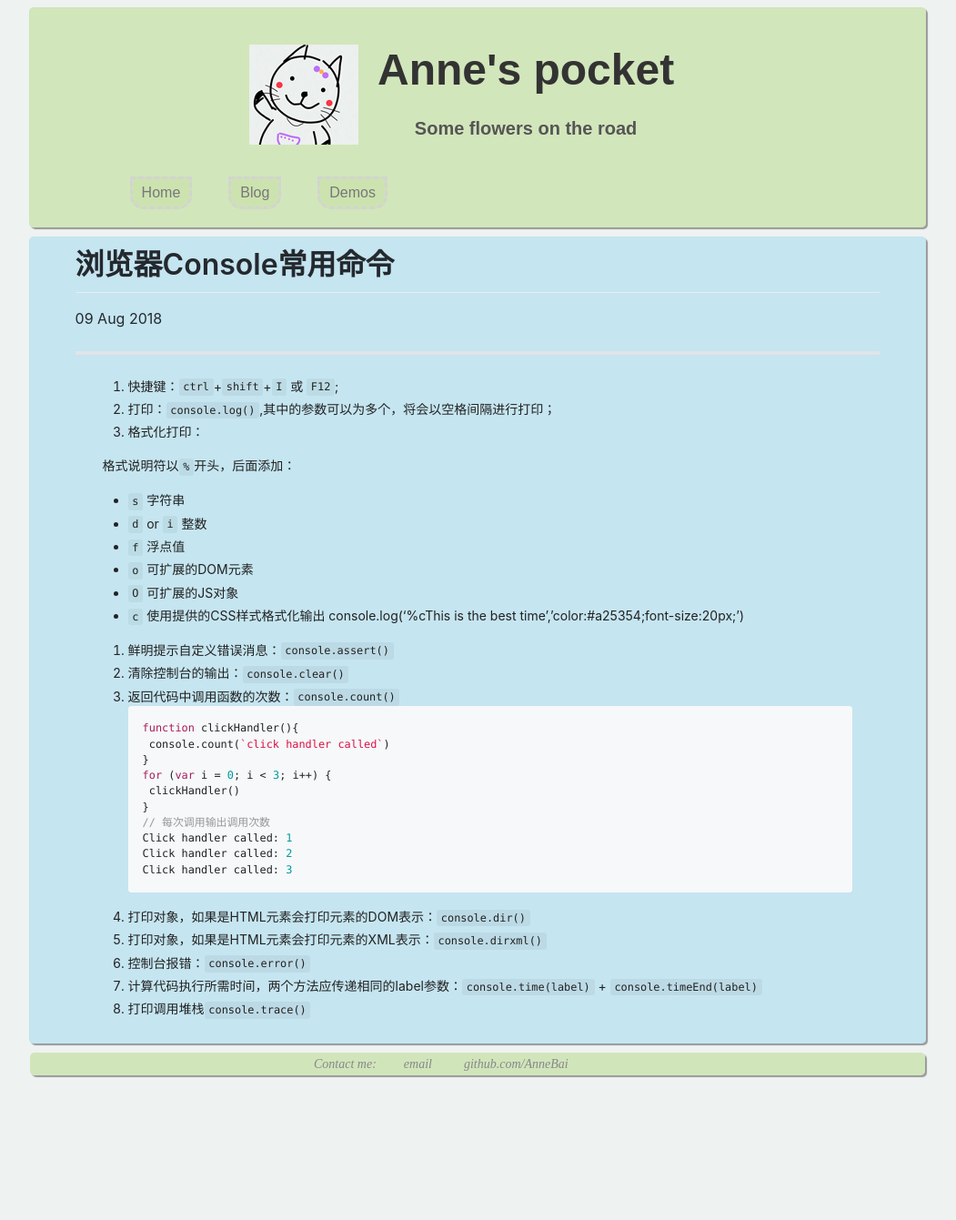
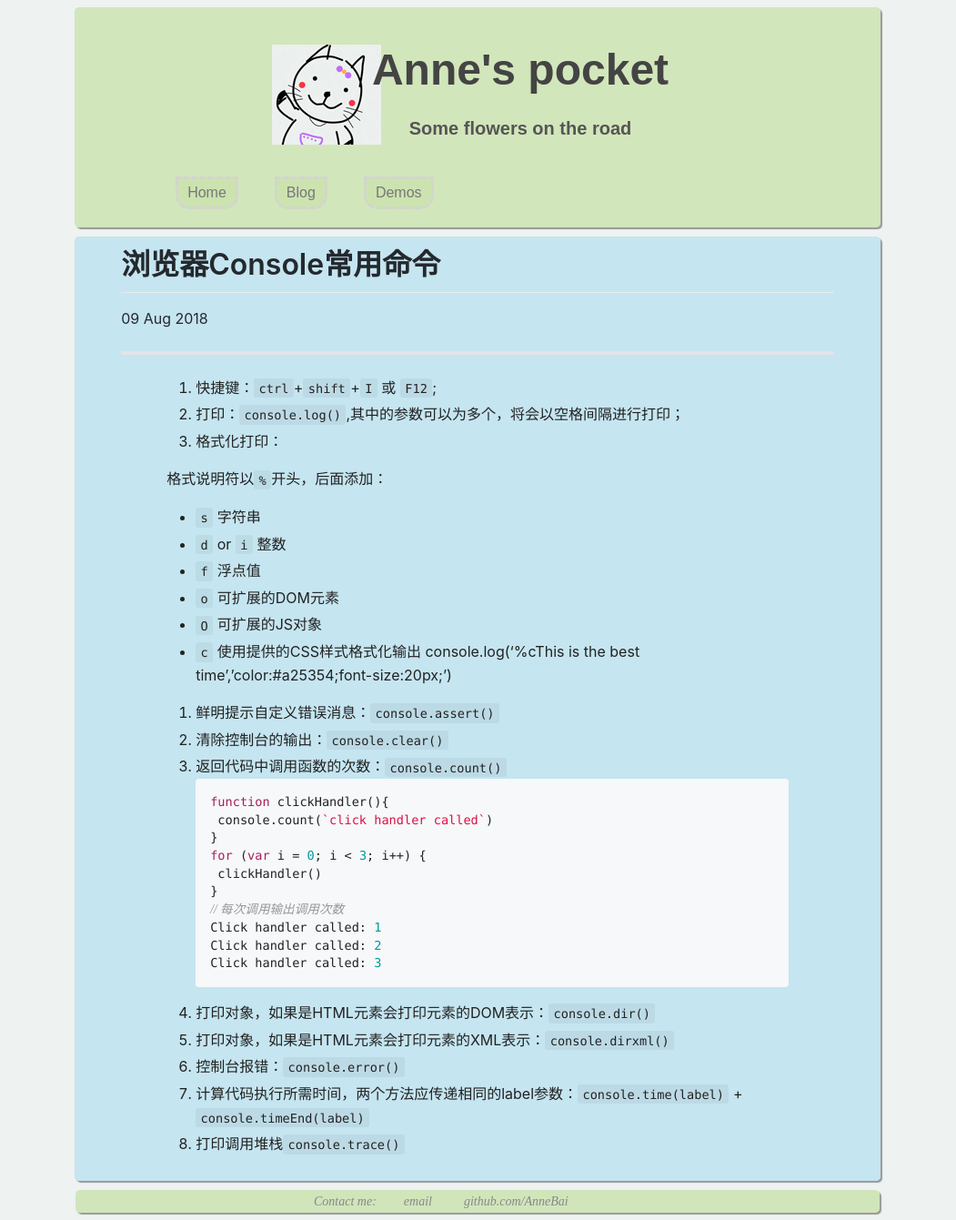
Before and after one commit to AnneBai/AnneBai.github.io, a Jekyll site: the page built from _posts/2018-08-09-About-Console.md, in a window 1280 px wide. Shown: the whole page at 91% size, without its empty margins (115-1166 px from the left). Built offline with Jekyll 4.4.1, drawn with Linux system fonts in a browser that asks for light colours; Markdown is read by kramdown in place of the engine named in the settings; before the commit the page ends 1190 px from its top, so only the background shows below that.

Commit message:
update some style

```diff
--- a/styles/style.css
+++ b/styles/style.css
@@ -5,7 +5,7 @@ body {
   background-color:rgb(238, 242, 241);
 }
 header, article, footer {
-  width:70%;
+  width:62%;
   margin: 0px auto;
   box-shadow:2px 2px 1px #999;
   border-radius:5px;
@@ -13,7 +13,7 @@ header, article, footer {
 header {
   background-color:rgba(203, 227, 174, .8);
   height:180px;
-  color:#333;
+  color:#444;
   font-family: "Arial";
   font-size: 1.5em;
   border:1px solid rgba(203, 227, 174, .4);
@@ -90,9 +90,9 @@ article {
   background-color: rgb(187, 226, 241);
 }
 .post {
-  margin:0 30px;
-  font-size:14px;
-  line-height:1.5;
+  margin:0 50px;
+  font-size:16px;
+  line-height:1.6;
   color:#222;
 }
 /* article blockquote {
--- a/styles/syntax-highlighting.css
+++ b/styles/syntax-highlighting.css
@@ -6,7 +6,7 @@
     .highlight .k     { color: #a71d5d }
     .highlight .cm    { color: #969896 }
     .highlight .cp    { color: #969896 }
-    .highlight .c1    { color: #969896 }
+    .highlight .c1    { color: #969896; font-style: italic; font-family: "Microsoft yahei" }
     .highlight .cs    { color: #969896 }
     .highlight .gd    { color: #000; background-color: #fdd }
     .highlight .gd .x { color: #000; background-color: #faa }
```
